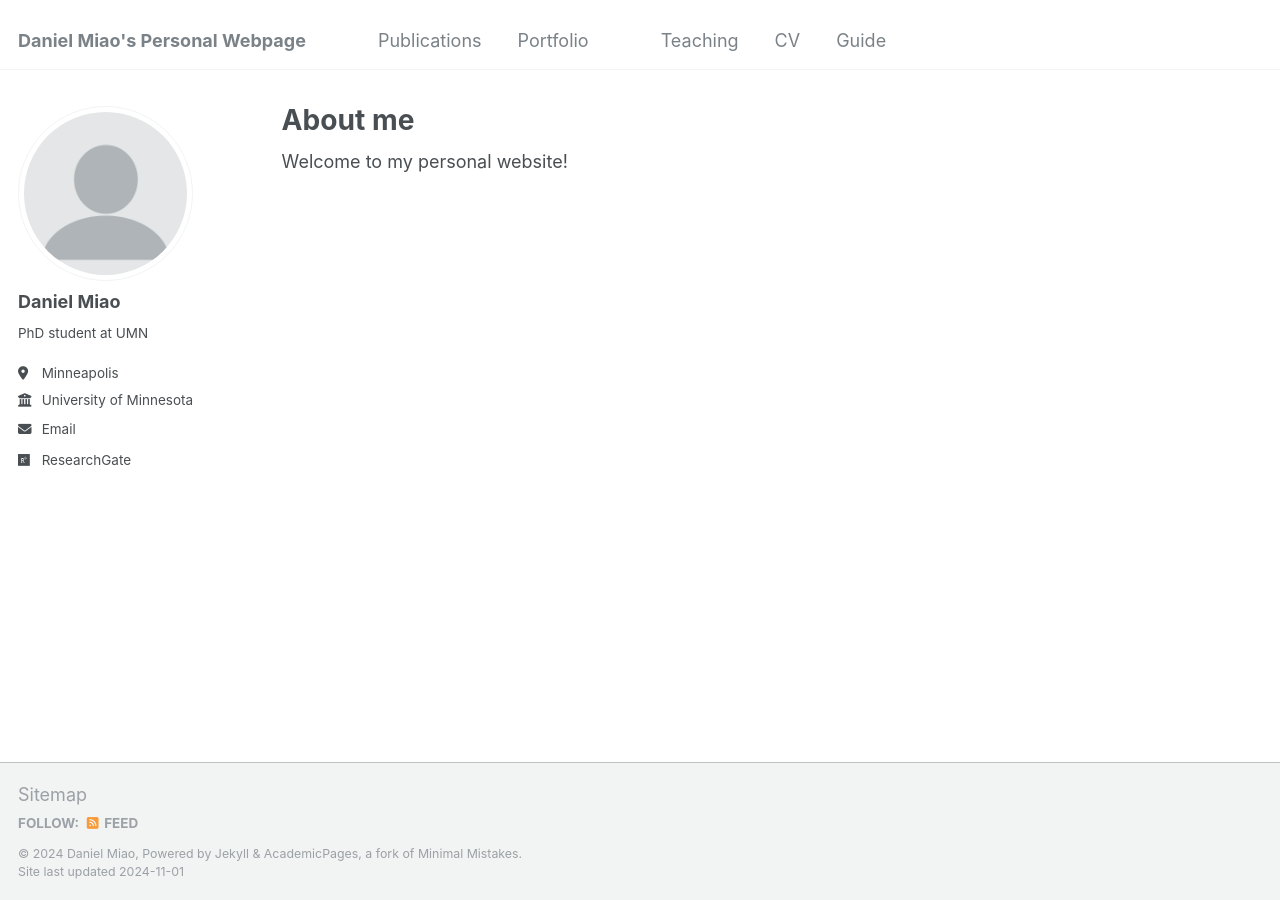
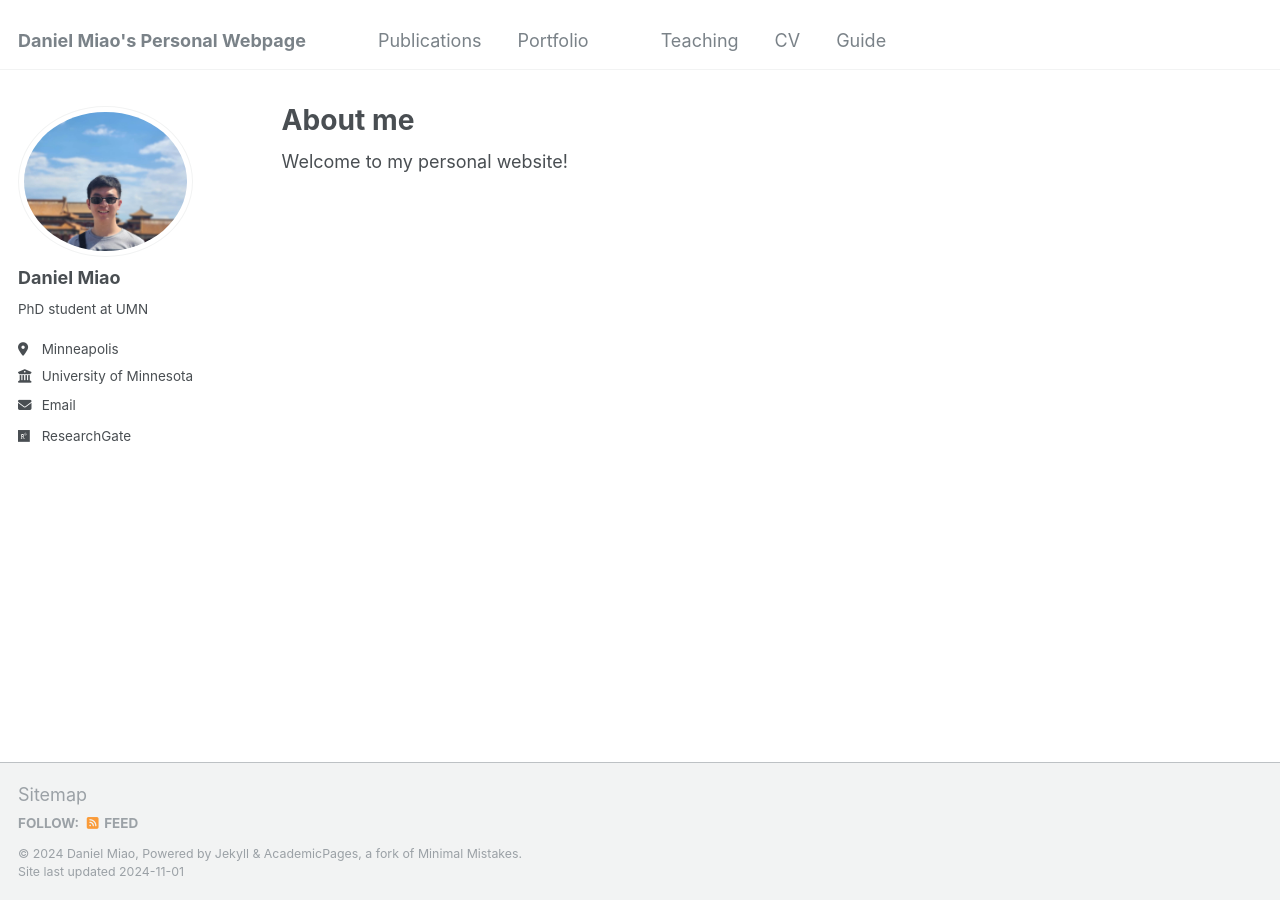
Before and after one commit to dmiao153/daniel-miao, a Jekyll site: the page built from _pages/about.md, in a window 1280 px wide. Built offline with Jekyll 4.4.1, drawn with Linux system fonts in a browser that asks for light colours.

Commit message:
Update _config.yml

```diff
--- a/_config.yml
+++ b/_config.yml
@@ -21,7 +21,7 @@ repository               : "dmiao153/danielmiao.github.io"
 #               Additional customization can be done by editing /_includes/author-profile.html
 author:
   # Biographic information
-  avatar           : "profile.png"
+  avatar           : "Daniel AMS picture.jpg"
   name             : "Daniel Miao"
   pronouns         : # example: "/her"
   bio              : "PhD student at UMN"
```
